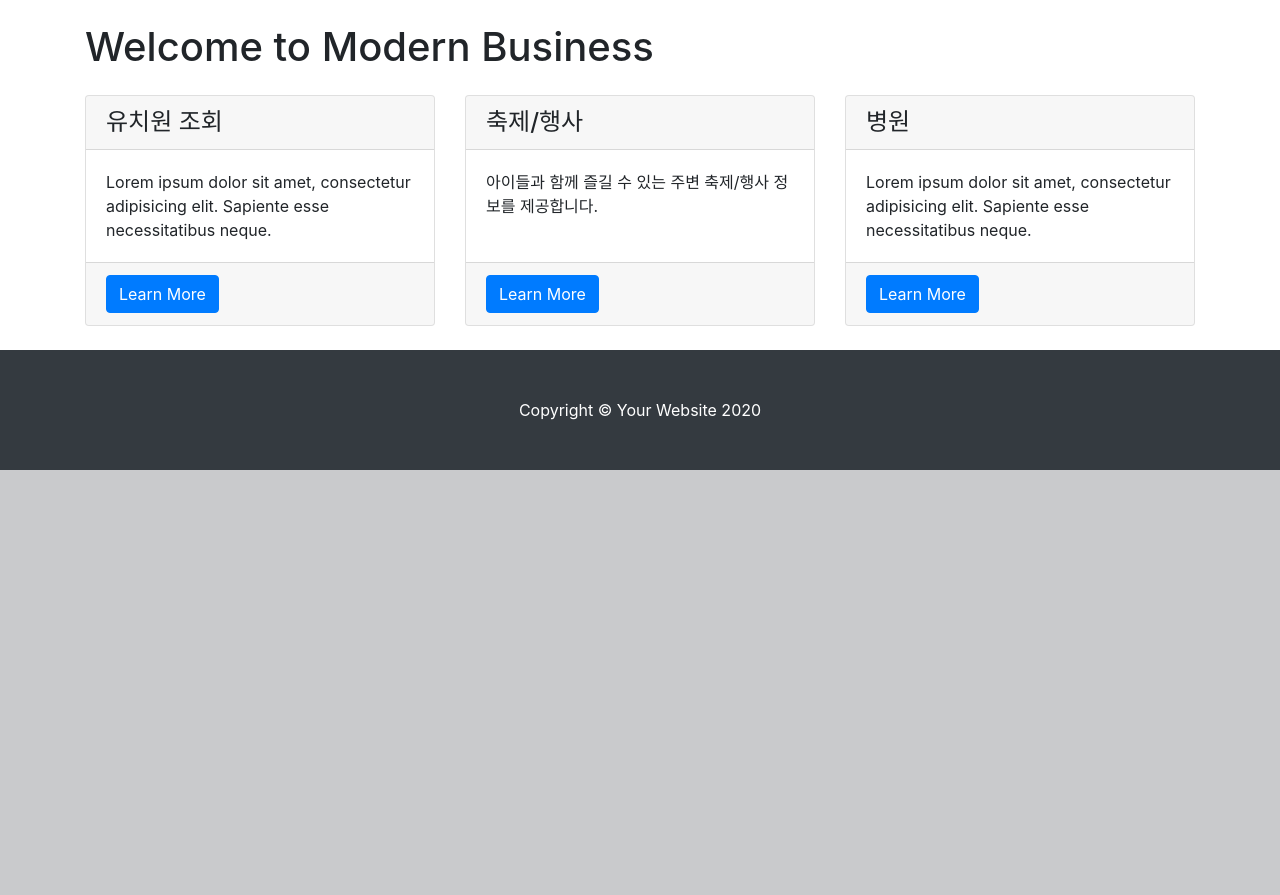
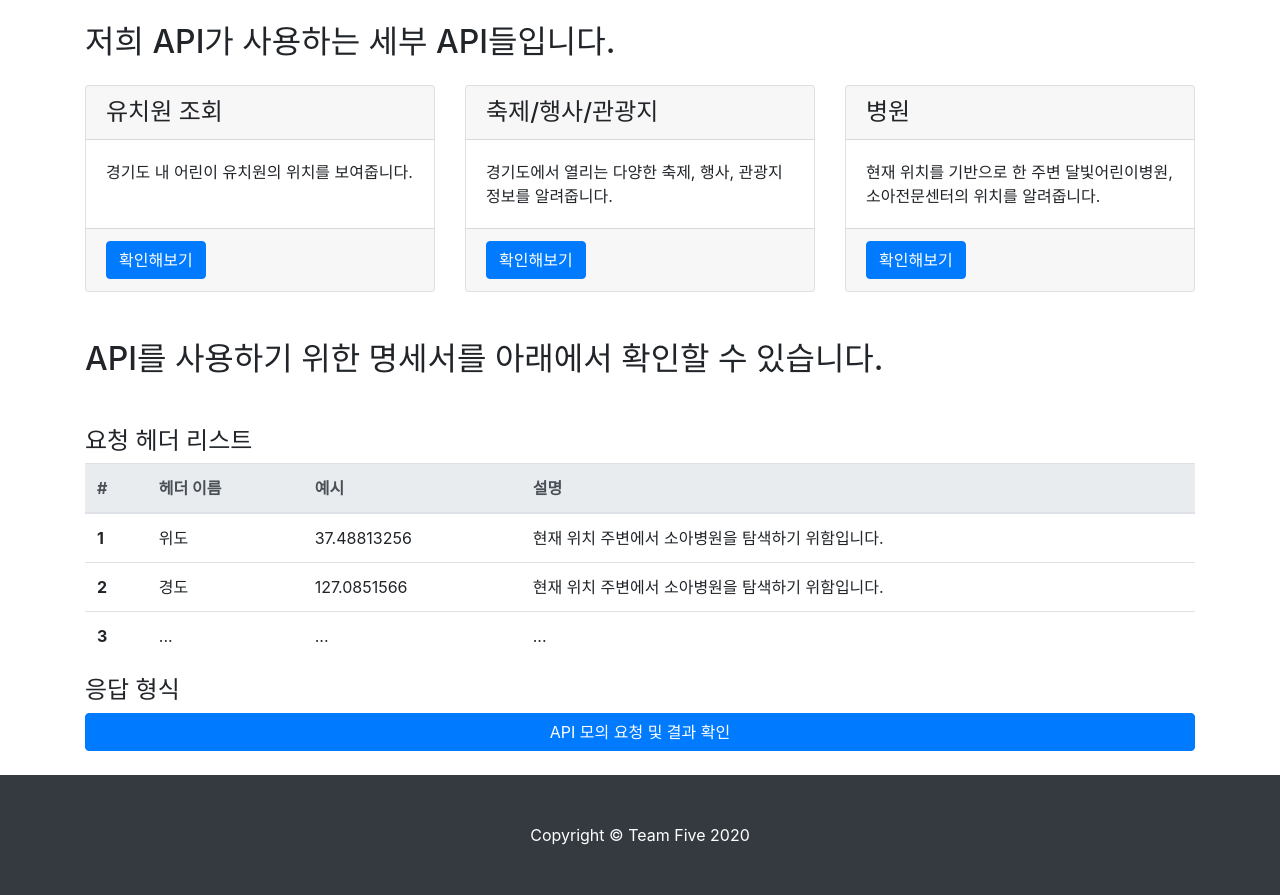
Before and after one commit to wnehdals/service_program, a Flask app: page / in a window 1280 px wide. Shown: the part 577-1472 px from the top of the page. Before the commit the page ends 1047 px from the top, so only its background shows below. Run offline with Flask 2, Linux system fonts and the light colour scheme; grey boxes labelled with a size stand in for pictures from a placeholder-image service; some libraries are stand-ins or nearby versions.

Commit message:
initialize

```diff
--- a/templates/index.html
+++ b/templates/index.html
@@ -15,7 +15,15 @@
 
     <!-- Custom styles for this template -->
     <link href="static/css/modern-business.css" rel="stylesheet">
-
+    <style>
+        .text-stroke {
+            color: white;
+            text-shadow: -1px -1px 0 #000,
+            1px -1px 0 #000,
+            -1px 1px 0 #000,
+            1px 1px 0 #000;
+        }
+    </style>
 </head>
 
 <body>
@@ -24,28 +32,15 @@
 <nav class="navbar fixed-top navbar-expand-lg navbar-dark bg-dark fixed-top">
     <div class="container">
         <a class="navbar-brand" href="index.html">To be good parents</a>
-      <button class="navbar-toggler navbar-toggler-right" type="button" data-toggle="collapse" data-target="#navbarResponsive" aria-controls="navbarResponsive" aria-expanded="false" aria-label="Toggle navigation">
+        <button class="navbar-toggler navbar-toggler-right" type="button" data-toggle="collapse"
+                data-target="#navbarResponsive" aria-controls="navbarResponsive" aria-expanded="false"
+                aria-label="Toggle navigation">
             <span class="navbar-toggler-icon"></span>
         </button>
         <div class="collapse navbar-collapse" id="navbarResponsive">
             <ul class="navbar-nav ml-auto">
                 <li class="nav-item">
-            <a class="nav-link" href="about.html">About</a>
-          </li>
-          <li class="nav-item">
-            <a class="nav-link" href="services.html">Services</a>
-          </li>
-          <li class="nav-item dropdown">
-            <a class="nav-link dropdown-toggle" href="#" id="navbarDropdownPages" data-toggle="dropdown" aria-haspopup="true" aria-expanded="false">
-              Other Pages
-            </a>
-            <div class="dropdown-menu dropdown-menu-right" aria-labelledby="navbarDropdownPages">
-              <a class="dropdown-item" href="full-width.html">Full Width Page</a>
-              <a class="dropdown-item" href="sidebar.html">Sidebar Page</a>
-              <a class="dropdown-item" href="faq.html">FAQ</a>
-              <a class="dropdown-item" href="404.html">404</a>
-              <a class="dropdown-item" href="pricing.html">Pricing Table</a>
-            </div>
+                    <a class="nav-link" href="about.html">API Document</a>
                 </li>
             </ul>
         </div>
@@ -61,26 +56,21 @@
         </ol>
         <div class="carousel-inner" role="listbox">
             <!-- Slide One - Set the background image for this slide in the line below -->
-        <div class="carousel-item active" style="background-image: url('http://placehold.it/1900x1080')">
+            <div class="carousel-item active"
+                 style="background-image: url('https://www.wallpapers4u.org/wp-content/uploads/children_jump_run_grass_holiday_balloons_53824_1920x1080.jpg')">
                 <div class="carousel-caption d-none d-md-block">
-            <h3>First Slide</h3>
-            <p>This is a description for the first slide.</p>
+                    <h1 class="text-stroke">좋은 부모가 되기 위한 API</h1>
+                    <h3 class="text-stroke">저희 Team Five에서 만든 API를 사용하여 좋은 부모에 한 발자국 더 가까워질 수 있습니다.</h3>
                 </div>
             </div>
             <!-- Slide Two - Set the background image for this slide in the line below -->
+            <!-- Slide Two - Set the background image for this slide in the line below
             <div class="carousel-item" style="background-image: url('http://placehold.it/1900x1080')">
               <div class="carousel-caption d-none d-md-block">
                 <h3>Second Slide</h3>
                 <p>This is a description for the second slide.</p>
               </div>
-        </div>
-        <!-- Slide Three - Set the background image for this slide in the line below -->
-        <div class="carousel-item" style="background-image: url('http://placehold.it/1900x1080')">
-          <div class="carousel-caption d-none d-md-block">
-            <h3>Third Slide</h3>
-            <p>This is a description for the third slide.</p>
-          </div>
-        </div>
+            </div> -->
         </div>
         <a class="carousel-control-prev" href="#carouselExampleIndicators" role="button" data-slide="prev">
             <span class="carousel-control-prev-icon" aria-hidden="true"></span>
@@ -96,7 +86,7 @@
  <!-- Page Content -->
   <div class="container">
 
-    <h1 class="my-4">Welcome to Modern Business</h1>
+    <h2 class="my-4">저희 API가 사용하는 세부 API들입니다.</h2>
 
     <!-- Marketing Icons Section -->
     <div class="row">
@@ -104,21 +94,21 @@
         <div class="card h-100">
           <h4 class="card-header">유치원 조회</h4>
           <div class="card-body">
-            <p class="card-text">Lorem ipsum dolor sit amet, consectetur adipisicing elit. Sapiente esse necessitatibus neque.</p>
+            <p class="card-text">경기도 내 어린이 유치원의 위치를 보여줍니다.</p>
           </div>
           <div class="card-footer">
-            <a href="children.html" class="btn btn-primary">Learn More</a>
+            <a href="children.html" class="btn btn-primary">확인해보기</a>
           </div>
         </div>
       </div>
       <div class="col-lg-4 mb-4">
         <div class="card h-100">
-          <h4 class="card-header">축제/행사</h4>
+          <h4 class="card-header">축제/행사/관광지</h4>
           <div class="card-body">
-            <p class="card-text">아이들과 함께 즐길 수 있는 주변 축제/행사 정보를 제공합니다.</p>
+            <p class="card-text">경기도에서 열리는 다양한 축제, 행사, 관광지 정보를 알려줍니다.</p>
           </div>
           <div class="card-footer">
-            <a href="festival.html" class="btn btn-primary">Learn More</a>
+            <a href="festival.html" class="btn btn-primary">확인해보기</a>
           </div>
         </div>
       </div>
@@ -126,10 +116,10 @@
         <div class="card h-100">
           <h4 class="card-header">병원</h4>
           <div class="card-body">
-            <p class="card-text">Lorem ipsum dolor sit amet, consectetur adipisicing elit. Sapiente esse necessitatibus neque.</p>
+            <p class="card-text">현재 위치를 기반으로 한 주변 달빛어린이병원, 소아전문센터의 위치를 알려줍니다.</p>
           </div>
           <div class="card-footer">
-            <a href="hospital" class="btn btn-primary">Learn More</a>
+            <a href="hospital" class="btn btn-primary">확인해보기</a>
           </div>
         </div>
       </div>
@@ -137,6 +127,46 @@
     <!-- /.row -->
 
 
+    <h2 class="my-4">API를 사용하기 위한 명세서를 아래에서 확인할 수 있습니다.</h2>
+
+    <div class="row">
+      <div class="col-lg-12 my-4">
+        <h4>요청 헤더 리스트</h4>
+        <table class="table">
+          <thead class="thead-light">
+          <tr>
+            <th scope="col">#</th>
+            <th scope="col">헤더 이름</th>
+            <th scope="col">예시</th>
+            <th scope="col">설명</th>
+          </tr>
+          </thead>
+          <tbody>
+          <tr>
+            <th scope="row">1</th>
+            <td>위도</td>
+            <td>37.48813256</td>
+            <td>현재 위치 주변에서 소아병원을 탐색하기 위함입니다.</td>
+          </tr>
+          <tr>
+            <th scope="row">2</th>
+            <td>경도</td>
+            <td>127.0851566</td>
+            <td>현재 위치 주변에서 소아병원을 탐색하기 위함입니다.</td>
+          </tr>
+          <tr>
+            <th scope="row">3</th>
+            <td>...</td>
+            <td>...</td>
+            <td>...</td>
+          </tr>
+          </tbody>
+        </table>
+        <h4>응답 형식</h4>
+
+        <button class="btn btn-primary btn-block">API 모의 요청 및 결과 확인</button>
+      </div>
+    </div>
 
 
 
@@ -146,7 +176,7 @@
   <!-- Footer -->
   <footer class="py-5 bg-dark">
     <div class="container">
-      <p class="m-0 text-center text-white">Copyright &copy; Your Website 2020</p>
+      <p class="m-0 text-center text-white">Copyright &copy; Team Five 2020</p>
     </div>
     <!-- /.container -->
   </footer>
```
Lines whose indentation alone changed are shown as unchanged.
